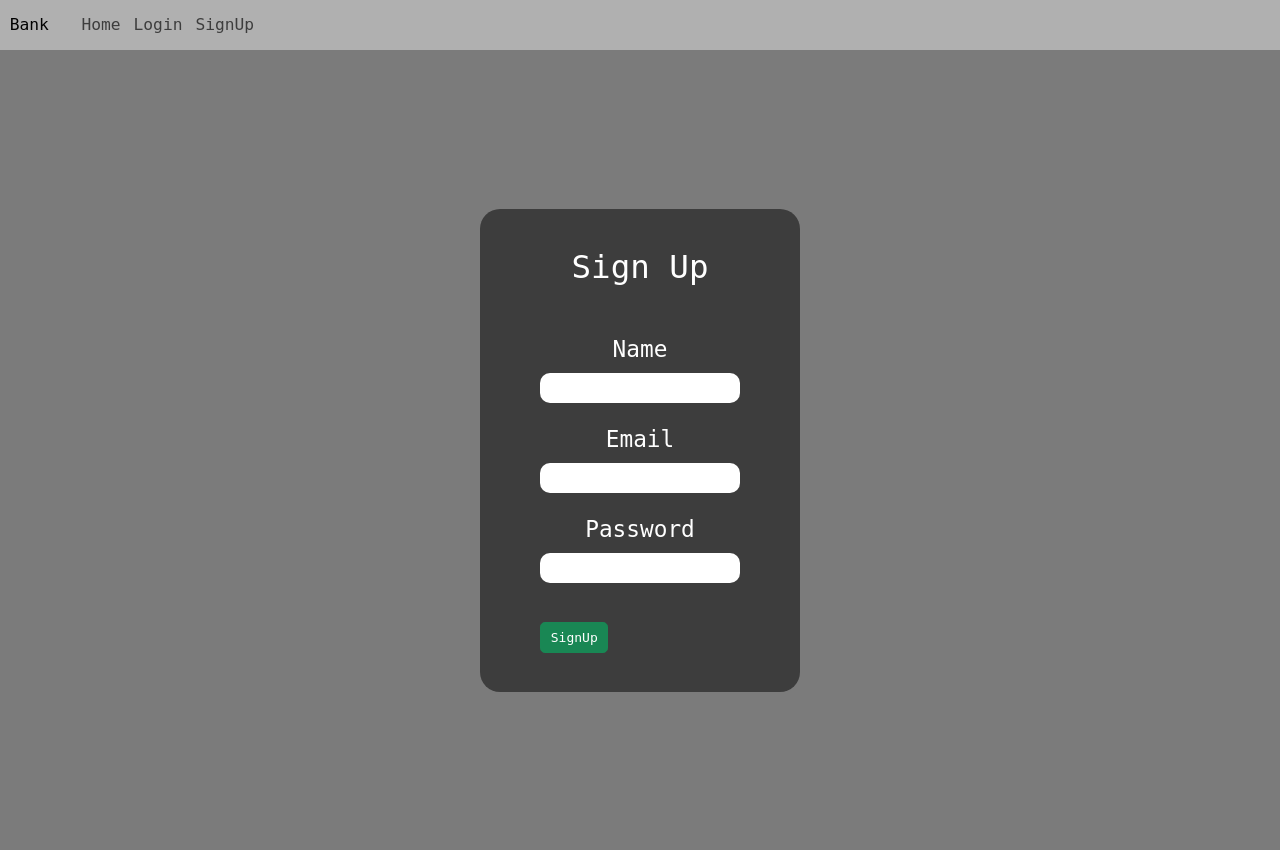
After one commit to LUISEDOCCOR/bank-system, a Flask app: page /signup in a window 1280 px wide. The commit adds this page. Run offline with Flask 3, Linux system fonts and the light colour scheme.

Commit message:
db JSON - Sign Up

```diff
--- a/app.py
+++ b/app.py
@@ -1,8 +1,8 @@
 #importar librerias
 from flask import Flask, render_template, request, url_for
-from datetime import date
+import utils.server_date as server_date
+import utils.database as db
 
-today = date.today()
 
 #crearmos nuestra aplicación
 app = Flask(__name__)
@@ -11,7 +11,7 @@ app = Flask(__name__)
 def index ():
     return render_template(
         'index.html',
-        date = today.year
+        date = server_date.year()
     )
 
 @app.route('/home')
@@ -21,6 +21,23 @@ def home ():
         user = 'Luis',
     )
 
+@app.route('/signup', methods = ['GET', 'POST'])
+def signup ():
+    msg = None
+    mode = None
+
+    if request.method == 'POST':
+        name = request.form.get('name')
+        email = request.form.get('email')
+        password = request.form.get('password')
+        msg, mode = db.createUser(name, email, password)
+
+    return render_template(
+        'auth/signup.html',
+        msg = msg,
+        mode = mode
+    )
+
 #correr aplicación
 if __name__ == '__main__':
     app.run(debug=True, port=3000)
--- /dev/null
+++ b/requirements.txt
@@ -0,0 +1 @@
+flask
--- /dev/null
+++ b/static/css/signup/index.css
@@ -0,0 +1,18 @@
+main{
+    height: 100vh;
+    background-color: var(--boulder-400);
+
+}
+#signup-container{
+    min-height: 50%;
+    min-width: 25%;
+    border-radius: 20px;
+    background-color: var(--boulder-900);
+}
+#signup-container form input:not([type="submit"]){
+    width: 200px;
+    height: 30px;
+    border: none;
+    border-radius: 10px;
+    padding-left: 10px;
+}
--- /dev/null
+++ b/templates/auth/signup.html
@@ -0,0 +1,33 @@
+{%extends 'main.html'%}
+{%block css_js%}
+    <link rel="stylesheet" href="{{url_for('static', filename='css/signup/index.css')}}">
+{%endblock%}
+{%block title%}SignUp{%endblock%}
+{%block content%}
+    <main class="d-flex flex-column justify-content-center align-items-center">
+        {%if msg%}
+        <div class="alert alert-{{mode}}  alert-dismissible fade show" role="alert">
+            {{msg}}
+            <button type="button" class="btn-close" data-bs-dismiss="alert" aria-label="Close"></button>
+        </div>
+        {%endif%}
+        <article id="signup-container" class="d-flex flex-column justify-content-center align-items-center gap-5 p-5">
+            <h1 class="text-white">Sign Up</h1>
+            <form action="" method="POST">
+                <div class="d-flex flex-column justify-content-center align-items-center flex-column mb-4">
+                    <label class="fs-3 text-white mb-2" for="name">Name</label>
+                    <input type="text" id="name" name="name" required >
+                </div>
+                <div class="d-flex flex-column justify-content-center align-items-center flex-column mb-4">
+                    <label class="fs-3 text-white mb-2" for="email">Email</label>
+                    <input type="" id="email" name="email" required >
+                </div>
+                <div class="d-flex flex-column justify-content-center align-items-center flex-column mb-5">
+                    <label class="fs-3 text-white mb-2" for="password">Password</label>
+                    <input type="password" id="password" name="password" required >
+                </div>
+                <input class="btn btn-success" type="submit" value="SignUp">
+            </form>
+        </article>
+    </main>
+{%endblock%}
--- a/templates/index.html
+++ b/templates/index.html
@@ -37,8 +37,8 @@
                 <span><i class="fa-brands fa-python"></i></span>
             </div>
             <div>
-                <span>Sql</span>
-                <span><i class="fa-solid fa-database"></i></span>
+                <span>JSON</span>
+                <span><i class="fa-solid fa-database"></i></></span>
             </div>
         </div>
     </article>
--- a/templates/main.html
+++ b/templates/main.html
@@ -34,7 +34,7 @@
                     <a class="nav-link" href="#">Login</a>
                   </li>
                   <li class="nav-item">
-                    <a class="nav-link" href="#">SignUp</a>
+                    <a class="nav-link" href="{{url_for('signup')}}">SignUp</a>
                   </li>
                   {%endif%}
                  {%if user%}
--- /dev/null
+++ b/utils/server_date.py
@@ -0,0 +1,5 @@
+from datetime import date
+today = date.today()
+
+def year ():
+    return today.year
```
Also changed, not shown: data.json (added, +7 -0 lines), utils/database.py (added, +46 -0 lines), templates/auth/login.html (added).
